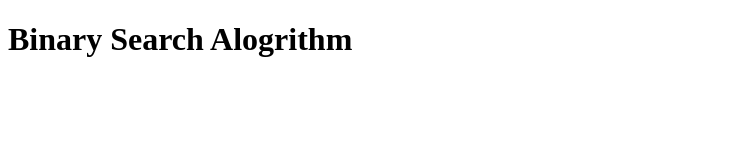
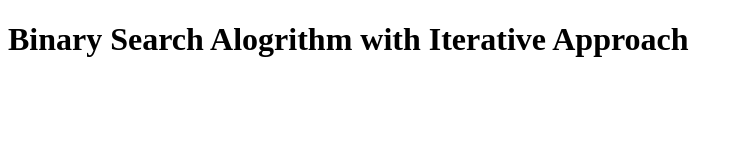
Before and after one commit to RAVIWITHGIT/dsa-javascript-code-step-by-step, a plain HTML site: page tut23/index.html in a window 1280 px wide. Shown: the whole page, without its empty margins (0-743 px from the left). Drawn offline with Linux system fonts and the light colour scheme.

Commit message:
Binary Search  with Iterative Approach

```diff
--- a/tut23/index.html
+++ b/tut23/index.html
@@ -6,7 +6,7 @@
     <title>Document</title>
 </head>
 <body>
-    <h1>Binary Search Alogrithm</h1>
+    <h1>Binary Search Alogrithm with Iterative Approach</h1>
 
     <script src="main.js"></script>
 </body>
--- a/tut23/main.js
+++ b/tut23/main.js
@@ -1,4 +1,4 @@
-// ----------------->>>>>>>>>>>> Binary Search Alogrithm <<<<<<<<<<<<<<------------------------------
+// ----------------->>>>>>>>>>>> Binary Search Alogrithm  with Iterative Approach <<<<<<<<<<<--------
 
 // note ==> Binary Search Algorithm work only sorted Array
 
```
